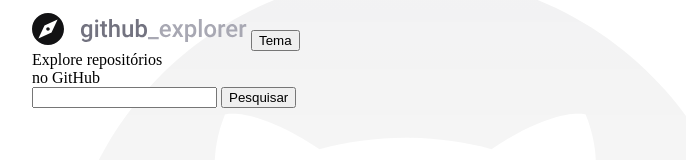
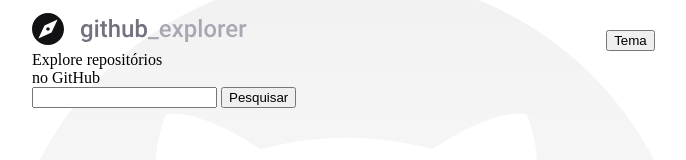
Before and after one commit to o4STRO/github_explore, a plain HTML site: page html/index.html in a window 1280 px wide. Shown: the whole page, without its empty margins (352-1038 px from the left). Drawn offline with Linux system fonts and the light colour scheme.

Commit message:
Alinhamento do botão tema

```diff
--- a/css/index.css
+++ b/css/index.css
@@ -6,9 +6,10 @@ body {
 .backgroundBody {
     background-repeat: no-repeat;
     background-attachment: fixed;
-    background-position: right 30% top;
+    background-position: right 40% top;
 }
 
 .themeButton{
-
+    position: relative;
+    left: 40%;
 }
```
